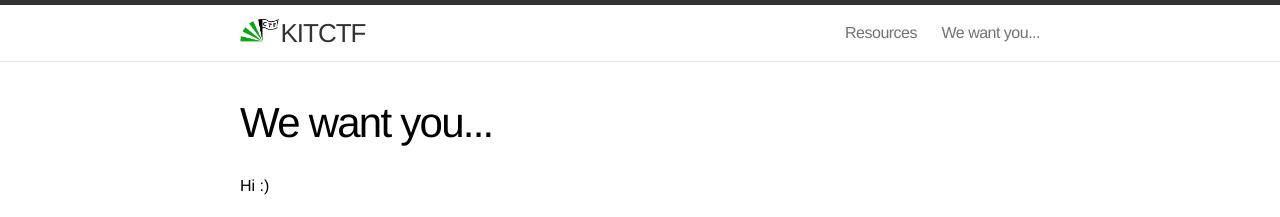
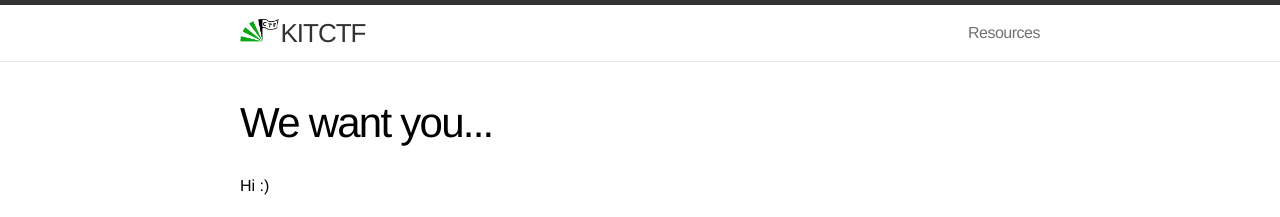
Before and after one commit to kitctf/www, a Jekyll site: the page built from we-want-you.md, in a window 1280 px wide and 900 px high. Shown: the top 217 px of the window. Built offline with Jekyll 4.4.1, drawn with Linux system fonts in a browser that asks for light colours.

Commit message:
Added category 'exclude' to prevent pages from being listed on the website

```diff
--- a/_includes/header.html
+++ b/_includes/header.html
@@ -18,7 +18,9 @@
       </a>
       <div class="trigger">
         {% for page in site.pages %}
-          <a class="page-link" href="{{ page.url | prepend: site.baseurl }}">{{ page.title }}</a>
+          {% unless page.categories contains 'exclude' %}
+            <a class="page-link" href="{{ page.url | prepend: site.baseurl }}">{{ page.title }}</a>
+          {% endunless %}
         {% endfor %}
       </div>
     </nav>
```
Also changed, not shown: we-want-you.md (+1 -0 lines).
